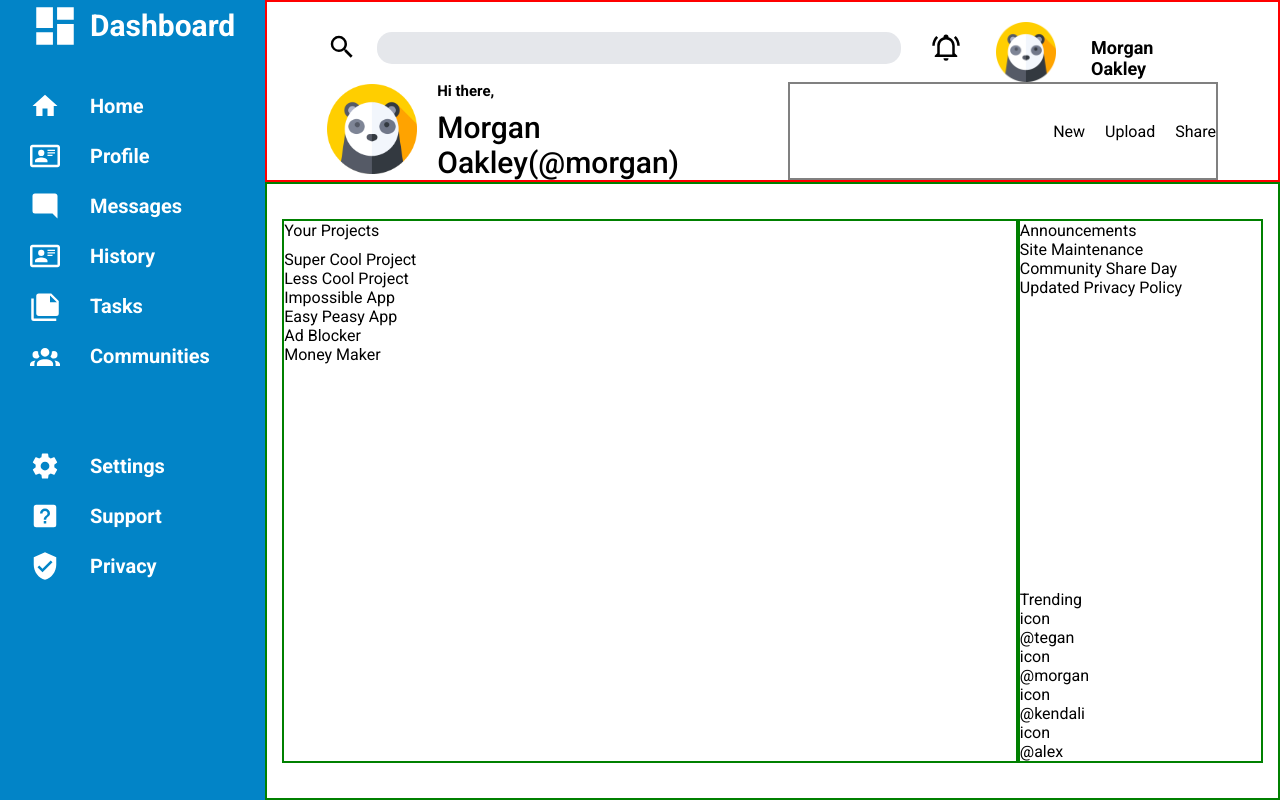
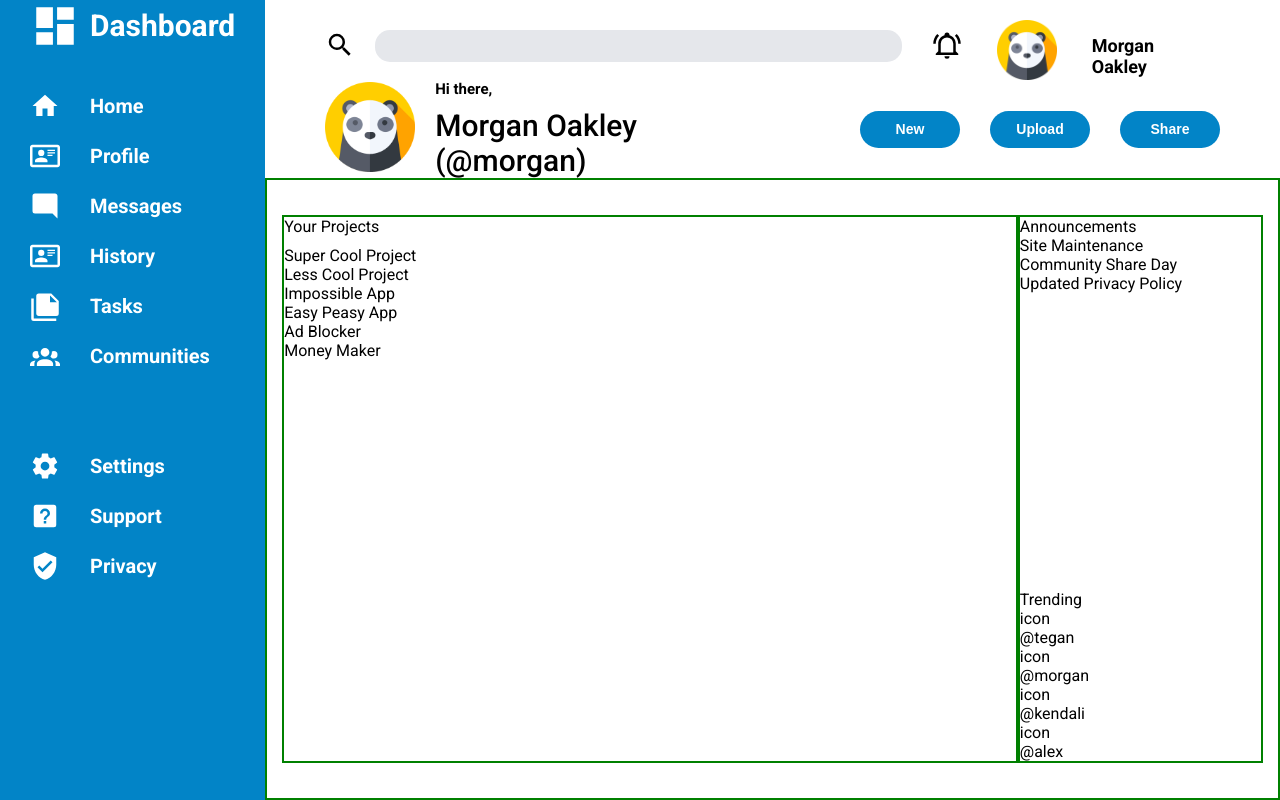
Before and after one commit to v-sudo29/admin-dashboard, a website: page index.html in a window 1280 px wide. Drawn offline with Linux system fonts and the light colour scheme.

Commit message:
Style bottom half header

```diff
--- a/index.html
+++ b/index.html
@@ -61,7 +61,7 @@
                     <svg id="search-icon" xmlns="http://www.w3.org/2000/svg" viewBox="0 0 24 24"><path d="M9.5,3A6.5,6.5 0 0,1 16,9.5C16,11.11 15.41,12.59 14.44,13.73L14.71,14H15.5L20.5,19L19,20.5L14,15.5V14.71L13.73,14.44C12.59,15.41 11.11,16 9.5,16A6.5,6.5 0 0,1 3,9.5A6.5,6.5 0 0,1 9.5,3M9.5,5C7,5 5,7 5,9.5C5,12 7,14 9.5,14C12,14 14,12 14,9.5C14,7 12,5 9.5,5Z" /></svg>
                 </div>
                 <div class="search-bar-container">
-                    <form action="" method="post">
+                    <form action=""></form>
                         <input type="text" id="search-bar" name="search">
                     </form>
                 </div>
@@ -81,13 +81,13 @@
                 </div>
                 <div class="hi-there-content">
                     <div id="hi-there">Hi there,</div>
-                    <div id="bold-name">Morgan Oakley(@morgan)</div>
+                    <div id="bold-name">Morgan Oakley (@morgan)</div>
                 </div>
             </div>
             <div class="header-bottom-right">
-                <div>New</div>
-                <div>Upload</div>
-                <div>Share</div>
+                <div><button class="new btn">New</button></div>
+                <div><button class="upload btn">Upload</button></div>
+                <div><button class="share btn" >Share</button></div>
             </div>
         </div>
     </div>
--- a/style.css
+++ b/style.css
@@ -86,8 +86,6 @@ body {
 
 /* Header */
 .header-container {
-    border: 2px solid red;
-
     padding: 0px 60px;
     display: grid;
 }
@@ -189,12 +187,28 @@ body {
 
         /* Right Half */
         .header-bottom-right {
-            border: 2px solid gray;
-
             display: flex;
             justify-content: flex-end;
             align-items: center;
-            gap: 20px;
+            gap: 30px;
+        }
+
+        .header-bottom-right > div {
+            width: 100px;
+            height: 37px;
+        }
+
+        .header-bottom-right > div > button {
+            background-color: #0284c7;
+            appearance: none;
+            border: none;
+            border-radius: 20px;
+            color: white;
+            font-size: 14px;
+            font-weight: 700;
+
+            width: 100%;
+            height: 100%;
         }
 
 /* Main Content */
```
